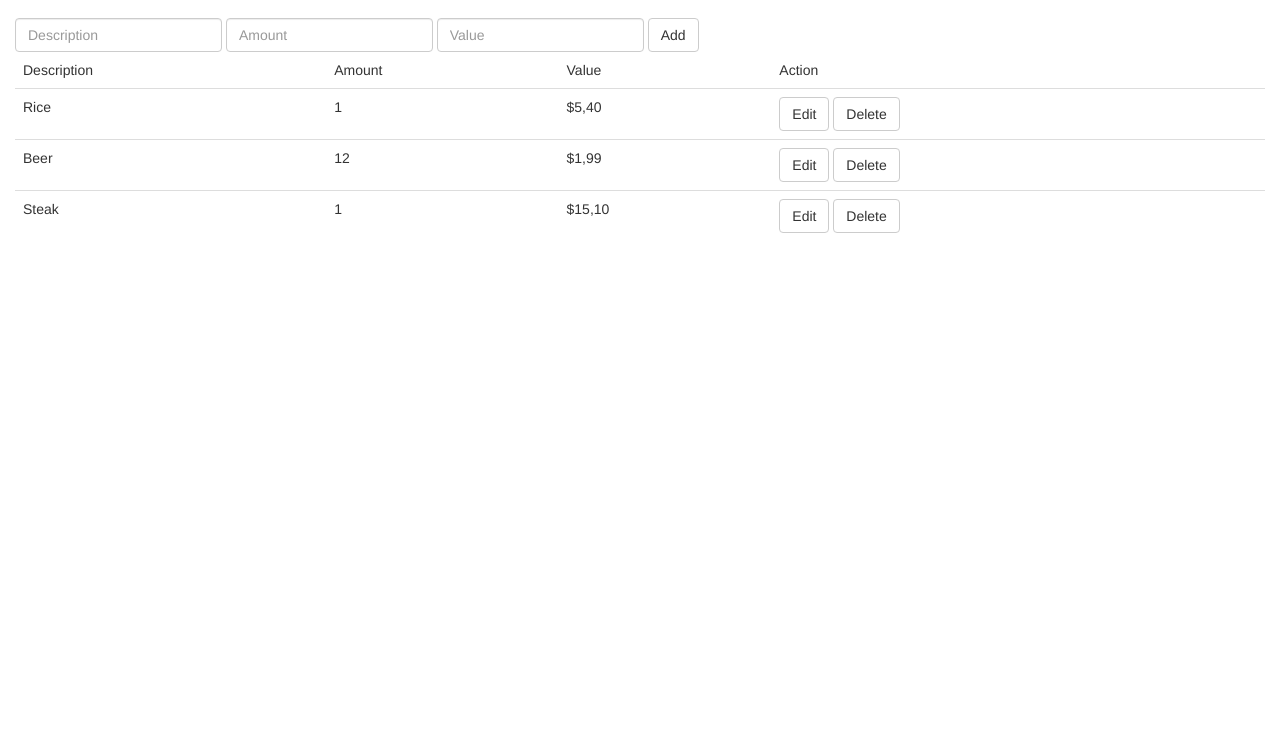
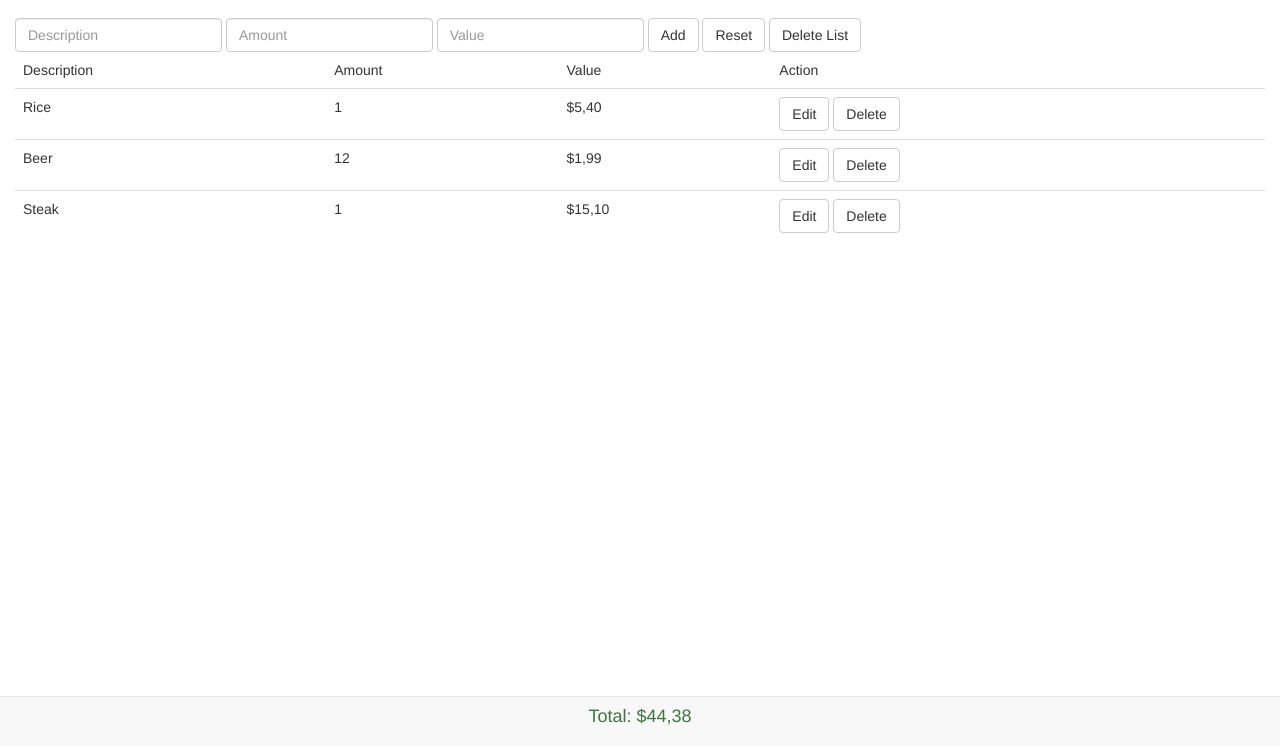
Before and after one commit to yuremarketing/advancing_with_js, a plain HTML site: page index.html in a window 1280 px wide. Shown: the part 54-800 px from the top of the page. Drawn offline with Linux system fonts and the light colour scheme.

Commit message:
deletando

```diff
--- a/course/js/main.js
+++ b/course/js/main.js
@@ -9,7 +9,10 @@ function getTotal(list) {
     for (var key in list){
         total += list[key].value * list[key].amount;
     }
-    return total;
+    document.getElementById("totalValue").innerHTML = formatValue(total);
+    getTotal(list);
+
+
 }
 //alimenta a LISTAGEM NA TELA
 function setList(list){
@@ -20,6 +23,8 @@ function setList(list){
     }
     table += '</tbody>';
     document.getElementById("listTable").innerHTML = table;
+   //adendo
+    getTotal(list);
 }
 //trata FORMATA a lista de produtos
 function formatDesc(desc){
@@ -144,8 +149,13 @@ function validation(){
 
 }
 
+function deleteList(){
+    if(confirm("Delete This List?")){
+        list= [];
+        setList(list);
+    }
+}
 
-
-
-setList(list);
+//getTotal(list)
+setList(list)
 //console.log()
--- a/index.html
+++ b/index.html
@@ -31,11 +31,21 @@
             <button onclick="upDateData();" class="btn btn-default">Save</button>
             <button onclick="resetForm();" class="btn btn-default">Cancel</button>
           </span>
-          <button id="btnAdd" onclick="addData();" class="btn btn-default">Add</button>
+          <span id="btnAdd">
+            <button onclick="addData();" class="btn btn-default">Add</button>
+            <button onclick="resetForm();" class="btn btn-default">Reset</button>
+            <button onclick="deleteList();" class="btn btn-default">Delete List</button>
+          </span>
+
         </div>
         <span id="errors"></span>
         <table id="listTable" class="table"></table>
       </div>
+      <nav class="navbar navbar-default navbar-fixed-bottom">
+        <div class="container">
+            <h4 class="text-center text-success">Total: <span id="totalValue">$ 0,00</span></h4>
+        </div>
+    </nav>
 
       <script src="course/js/config.js"></script>
       <script src="course/js/main.js"></script>
```
